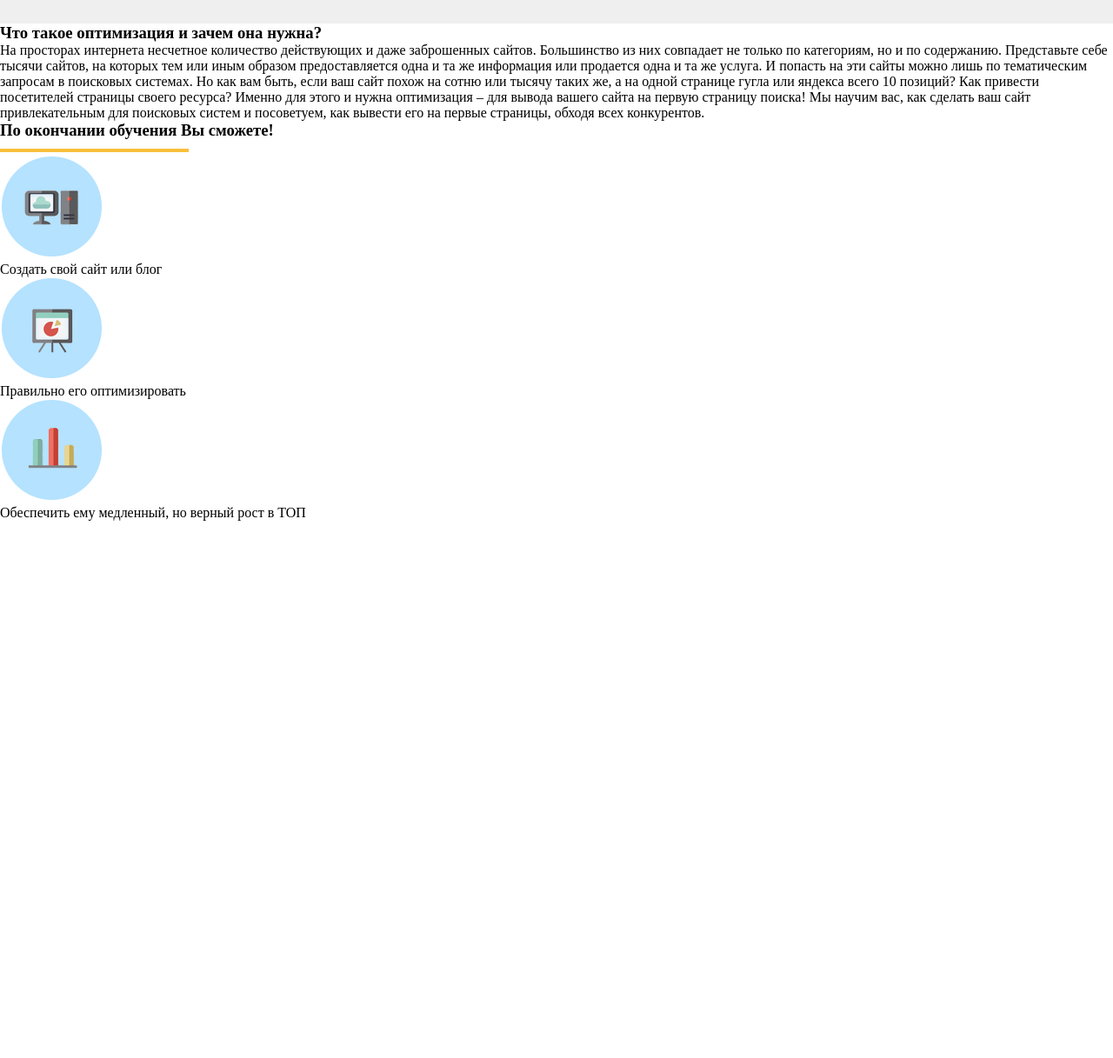
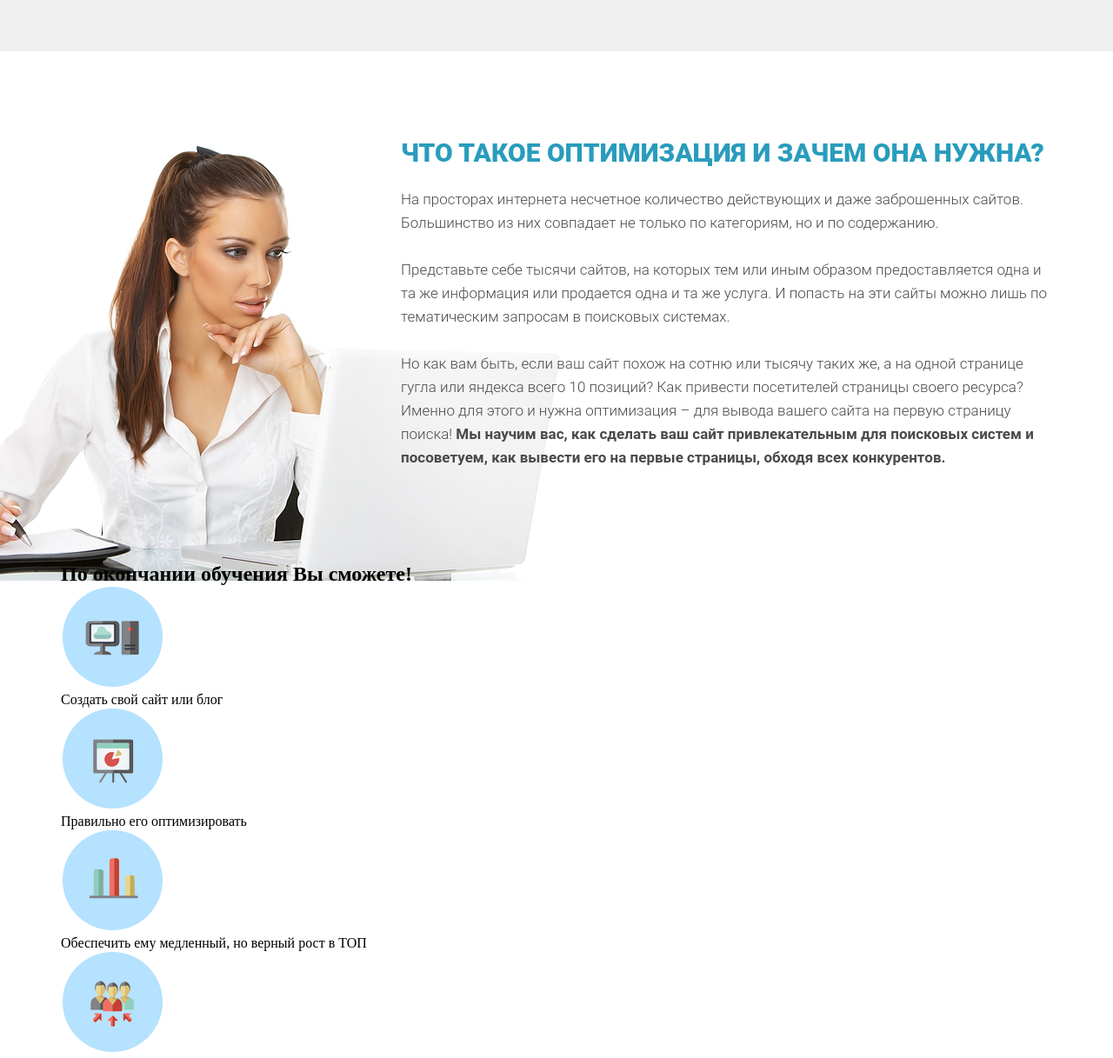
Before and after one commit to diano4a/WordPress-landing, a plain HTML site: page index.html in a window 1280 px wide. Shown: the part 1380-2597 px from the top of the page at 87% size. Before the commit the page ends 1979 px from the top, so only its background shows below. Drawn offline with Linux system fonts and the light colour scheme.

Commit message:
flexbox, 3d and 4th section

```diff
--- a/index.html
+++ b/index.html
@@ -77,47 +77,67 @@
     </section>
 
 
-    <!-- section-3 -->
-    <section class="section-3">
-        <h3>Что такое оптимизация и зачем она нужна?</h3>
-        <p>
-        На просторах интернета несчетное количество действующих и даже заброшенных сайтов. Большинство из них совпадает не
+    <!-- SECTION_3 -->
+    <section class="optimization">
+        <div class="container">
+            <h2 class="optimization-header">Что такое оптимизация и зачем она нужна?</h2>
+            <div class="optimization-text">На просторах интернета несчетное количество действующих и даже заброшенных сайтов. Большинство из них совпадает не
             только по категориям, но и по содержанию.
-
+            <br><br>
             Представьте себе тысячи сайтов, на которых тем или иным образом предоставляется одна и та же информация или продается
             одна и та же услуга. И попасть на эти сайты можно лишь по тематическим запросам в поисковых системах.
+            <br><br>
             Но как вам быть, если ваш сайт похож на сотню или тысячу таких же, а на одной странице гугла или яндекса всего 10
             позиций? Как привести посетителей страницы своего ресурса? Именно для этого и нужна оптимизация – для вывода вашего
             сайта на первую страницу поиска!
-        <span class="bold-text">Мы научим вас, как сделать ваш сайт привлекательным для поисковых систем и посоветуем, как вывести его на первые
-        страницы, обходя всех конкурентов.</span>
-        </p>
+            <span class="optimization-bold-text">Мы научим вас, как сделать ваш сайт привлекательным для поисковых систем и посоветуем, как
+            вывести его на первые
+            страницы, обходя всех конкурентов.</span></div>
+            <img src="img/bcg/woman_bg.png" alt="woman" class="optimization-img">
+        </div>
     </section>
 
-    <!-- section-4  -->
-    <section class="section-4">
-        <h3>По окончании обучения Вы сможете!</h3>
-        <img src="img/razdelitel.png">
+    <!-- SECTION_4  -->
+    <section class="finishing">
+        <div class="container">
+            <h2 class="finishing-header">По окончании обучения Вы сможете!</h2>
 
-        <div class="finishing-1">
-            <img src="img/finish-icon-1.png" alt="finishing-1">
-            <p>Создать свой сайт или блог</p>
+            <div class="finishing-divider"></div>
+
+            <div class="finishing-wrapper">
+
+                <div class="finishing-item">
+                    <img src="img/finish-icon-1.png" alt="1" class="finishing-img">
+
+                    <div class="finishing-text">Создать свой сайт или блог</div>
                 </div>
 
-        <div class="finishing-2">
-            <img src="img/finish-icon-2.png" alt="finishing-2">
-            <p>Правильно его оптимизировать</p>
+                <div class="finishing-item">
+                    <img src="img/finish-icon-2.png" alt="2" class="finishing-img">
+
+                    <div class="finishing-text">Правильно его оптимизировать</div>
                 </div>
 
-        <div class="finishing-3">
-            <img src="img/finish-icon-3.png" alt="finishing-3">
-            <p>
-                Обеспечить ему медленный, но верный рост в ТОП
-            </p>
+                <div class="finishing-item">
+                    <img src="img/finish-icon-3.png" alt="3" class="finishing-img">
+
+                    <div class="finishing-text">Обеспечить ему медленный, но верный рост в ТОП</div>
                 </div>
-        <div class="finishing-4"></div>
-        <div class="finishing-5"></div>
+                <div class="finishing-item">
+                    <img src="img/finish-icon-4.png" alt="4" class="finishing-img">
+
+                    <div class="finishing-text">Достигнуть стабильного прироста посетителей</div>
+                </div>
+                <div class="finishing-item">
+                    <img src="img/finish-icon-5.png" alt="5" class="finishing-img">
+
+                    <div class="finishing-text">Получать ощутимую прибыль</div>
+                </div>
+            </div>
+        </div>
 
     </section>
+
+
 </body>
 </html>
--- a/style.css
+++ b/style.css
@@ -14,6 +14,7 @@
 }
 
 .container {
+    position: relative;
     width: 1140px;
     margin: 0 auto;
 }
@@ -130,7 +131,7 @@ h2.title {
 
 .waiting {
     background: #EFEFEF;
-    height: 607px;
+    min-height: 607px;
     padding: 77px 0 75px 0;
 }
 
@@ -164,13 +165,13 @@ h2.title {
 }
 
 .waiting-wrapper {
-    margin-top: 45px;
+    display: flex;
+    margin-top: 48px;
+    justify-content: space-between;
 }
 
 .waiting .waiting-item {
-    display: inline-block;
     vertical-align: top;
-    margin: 0 15px;
     width: 339px;
 }
 
@@ -178,6 +179,7 @@ h2.title {
 1) псевдо-селекторы (сказать что у крайнего элемента отступа не будет)
 2) использовать колоночную верстку (отступы задаются при помощи колонок)
 3) использоваться flexbox-верстку */
+
 
 .waiting-img {
     width: 100%;
@@ -193,3 +195,75 @@ h2.title {
     line-height: 21px;
     text-align: center;
 }
+
+/* SECTION_3 */
+
+.optimization {
+    min-height: 555px;
+    padding: 102px 0 107px 0;
+}
+
+.optimization-header {
+    margin-left: 391px;
+    color: #299CBD;
+    font-family: 'Roboto';
+    font-weight: 900;
+    font-size: 30px;
+    line-height: 30px;
+    text-transform: uppercase;
+}
+
+.optimization-text {
+    margin-left: 391px;
+    margin-top: 25px;
+    color: #4A4A4A;
+    font-family: 'Roboto';
+    font-weight: 300;
+    font-size: 17px;
+    line-height: 27px;
+}
+
+.optimization-bold-text {
+    color: #4A4A4A;
+    font-family: 'Roboto';
+    font-weight: 700;
+    font-size: 17px;
+    line-height: 27px;
+}
+
+.optimization-img {
+    position: absolute;
+    top: 5px;
+    left: -240px;
+    z-index: -1;
+}
+
+/* SECTION_4 */
+
+.finishing {
+
+}
+
+.finishing-header {
+
+}
+
+.finishing-divider {
+
+}
+
+.finishing-wrapper {
+
+}
+
+.finishing-item {
+
+}
+
+.finishing-img {
+
+}
+
+.finishing-text {
+
+}
```
Lines whose indentation alone changed are shown as unchanged.
